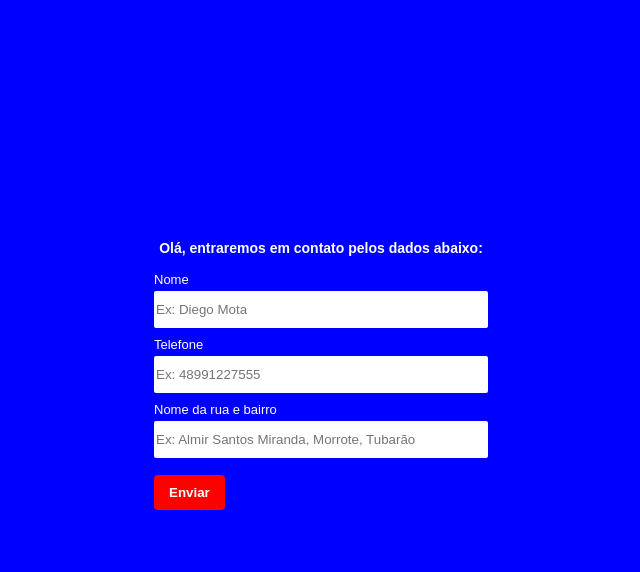
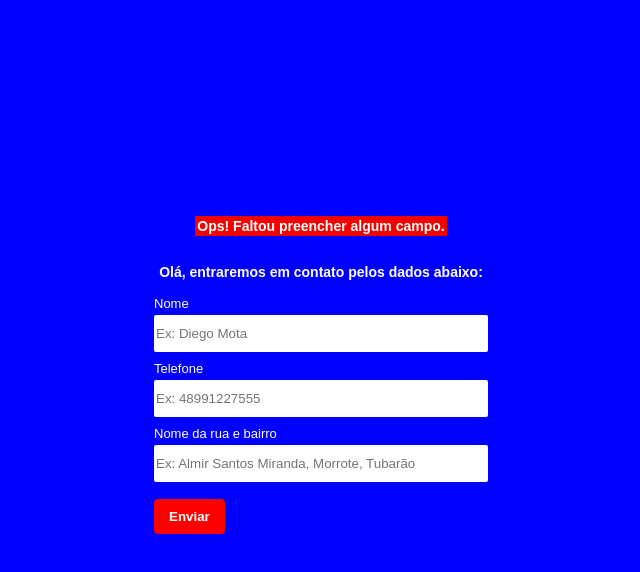
Before and after one commit to devdiegomota/pagina-captura-ateky, a plain HTML site: page index.html in a window 1280 px wide. Both pictures are taken after a click on the button "Enviar". Shown: the whole page, without its empty margins (319-959 px from the left). Drawn offline with Linux system fonts and the light colour scheme; no server answers.

Commit message:
Add files via upload

```diff
--- a/index.css
+++ b/index.css
@@ -22,6 +22,10 @@ body {
 }
 .error {
     display: none;
+    font-size: 14px;
+    background-color: rgb(245, 0, 0);
+    color: rgb(255, 255, 255);
+    padding: 2px;
 }
 input {
     margin-top: 3px;
--- a/index.html
+++ b/index.html
@@ -10,18 +10,21 @@
 </head>
 
 <body class="centralize">
+
+    <h3 class="error" id="error">Ops! Faltou preencher algum campo.</h3>
+
     <h3 id="descricao">Olá, entraremos em contato pelos dados abaixo:</h3>
 
     <form id="form">
         <div class="caixa-nome">
             <div><label class="titulo-inputs">Nome</label></div>
             <input type="text" id="nome" name="nome" placeholder="Ex: Diego Mota">
-            <div class="error" id="erro-nome-obrigatorio">Nome é obrigatório</div>
+
         </div>
         <div class="caixa-telefone">
             <div><label class="titulo-inputs">Telefone</label></div>
             <input class="largura" type="number" id="telefone" name="telefone" placeholder="Ex: 48991227555" />
-            <div class="error" id="erro-tel">Telefone é obrigatório</div>
+
         </div>
         <div class="caixa-endereco largura">
             <div><label class="titulo-inputs">Nome da rua e bairro</label></div>
@@ -33,40 +36,6 @@
     </form>
 </body>
 
-
-<script type="module">
-
-
-    // Referencias
-
-
-    //add documento
-
-    /*async function AddDocument_AutoId(){
-        var ref = collection(db,"Leads");
-
-        const docRef = await addDoc(
-            ref, {
-                nome: nome.value,
-                telefone: telefone.value,
-                endereco: endereco.value
-            }
-        )
-        .then(()=>{
-            alert("Adicionado com sucesso!");
-
-        })
-        .catch((error)=>{
-            alert("Algo deu errado!, erro:"+ error);
-        });
-    }
-*/
-
-    //import { collection, addDoc } from "firebase/firestore";
-
-
-
-</script>
 <script type="module" src="index.js"></script>
 
 </html>
--- a/index.js
+++ b/index.js
@@ -23,11 +23,26 @@ const db = getFirestore(app);
 // Chama o botão enviar
 let botao = document.getElementById('submit')
 
+
+function sumirerro() {
+    erros.erro().style.display = "none"
+
+
+}
+
 //Função que é chamada pelo botão enviar
 async function add() {
 
+    var nome = document.getElementById('nome').value
+    var telefone = document.getElementById('telefone').value
+    var endereco = document.getElementById('endereco').value
+    //var erro = document.getElementsByClassName('error')
+
+    if (!nome || !telefone || !endereco ) {
+        erros.erro().style.display = "block"
+
+    } else {
         try {
-
             const docRef = await addDoc(collection(db, "clientes"), {
 
                 nome: document.getElementById('nome').value,
@@ -41,6 +56,15 @@ async function add() {
         } catch (e) { //Caso der erro é exibido
             console.error("Error adding document: ", e);
         }
+
     }
-//Observa o botão enviar ao ser clicado
+}
+//Observa os botoes e chama função
 botao.addEventListener("click", add)
+nome.addEventListener("input", sumirerro)
+telefone.addEventListener("input", sumirerro)
+endereco.addEventListener("input", sumirerro)
+
+const erros = {
+    erro: () => document.getElementById('error')
+}
```
Lines whose indentation alone changed are shown as unchanged.
